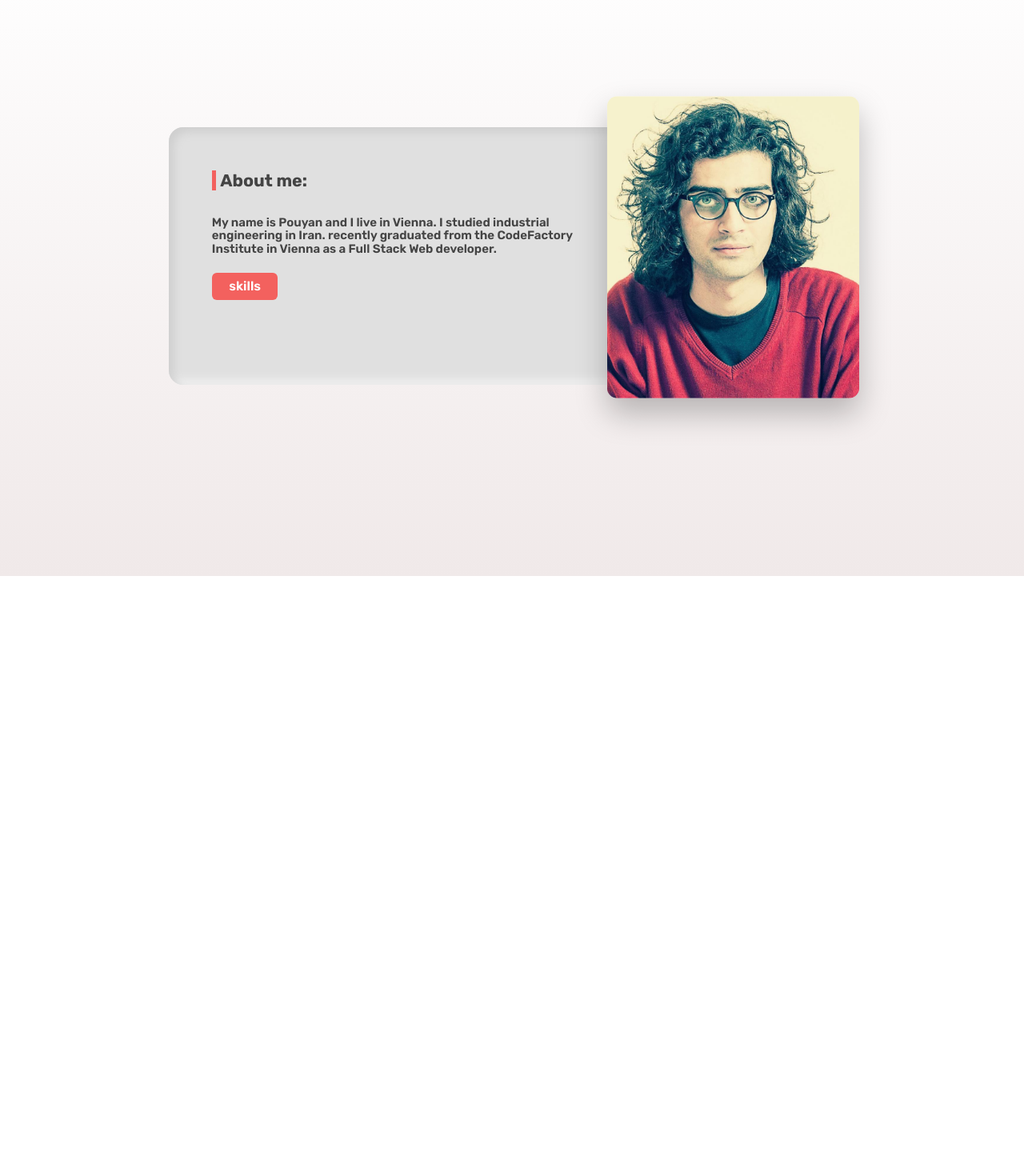
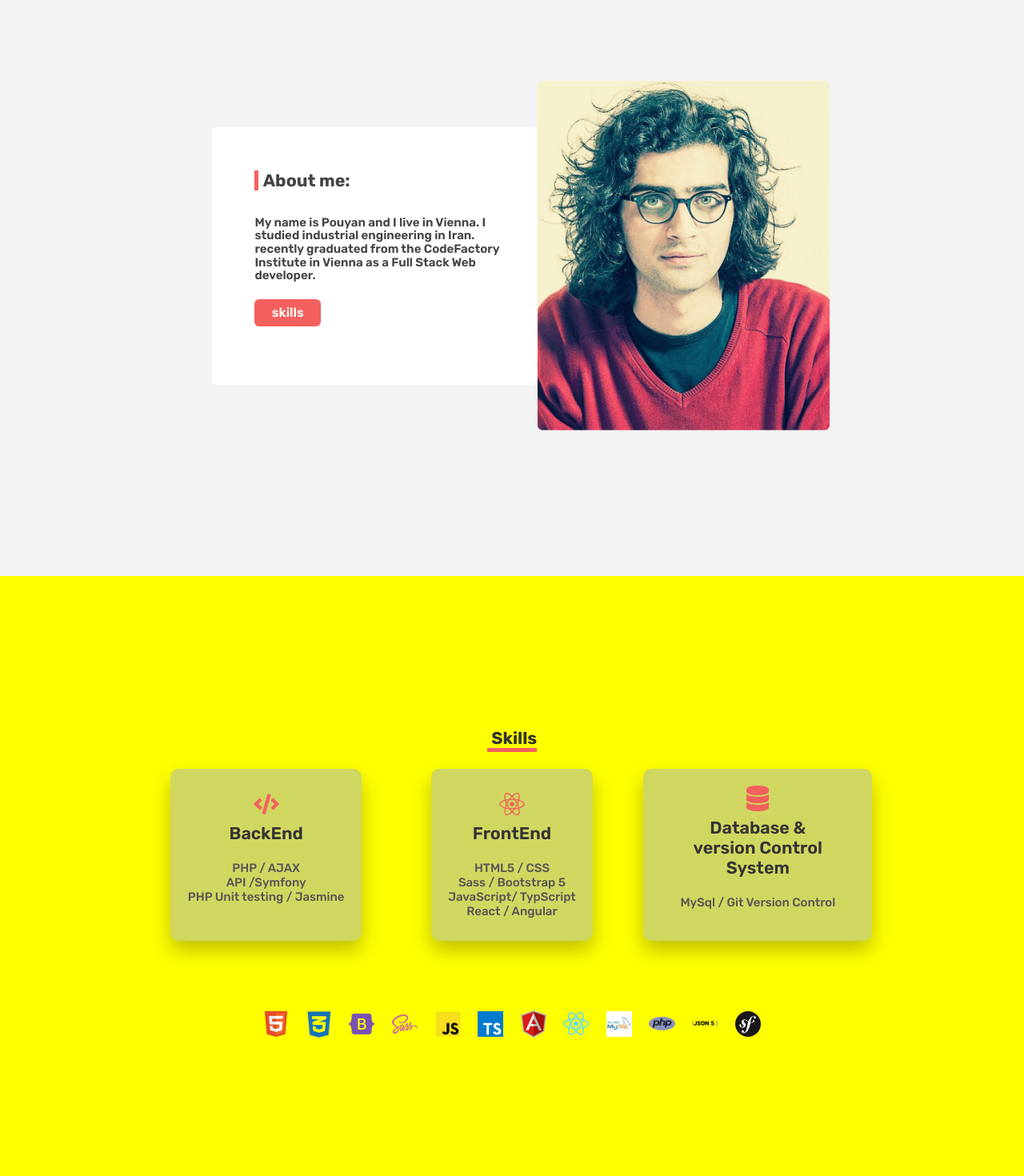
Before and after one commit to puoyan/react-portfolio-v3, a React (Create React App) app: page / in a window 1280 px wide. Shown: the part 880-2350 px from the top of the page at 80% size. Built offline with nearby package versions, Linux system fonts and the light colour scheme.

Commit message:
skills added

```diff
--- a/src/App.css
+++ b/src/App.css
@@ -10,6 +10,6 @@
   scroll-behavior: smooth;
 }
 .app .sections > * {
-  width: 100vw;
-  height: 100vh;
-}/*# sourceMappingURL=App.css.map */
+  max-width: 100vw;
+  max-height: 100vh;
+} /*# sourceMappingURL=App.css.map */
--- a/src/App.scss
+++ b/src/App.scss
@@ -1,14 +1,16 @@
 .app {
   height: 100%;
   overflow-x: none;
+  box-sizing: border-box;
 
   .sections {
-    width: 100%;
-    // height: calc(100vh - 7rem);
+    max-width: 100%;
+    height: calc(100vh - 7rem);
     background-color: none;
     position: relative;
     top: 0;
     scroll-behavior: smooth;
+    box-sizing: border-box;
     // scroll-snap-type: y mandatory;
     // scrollbar-width: none;
     // &::-webkit-scrollbar {
--- a/src/components/About/About.module.scss
+++ b/src/components/About/About.module.scss
@@ -1,31 +1,29 @@
 @import "../../global.scss";
 .about {
-  background-image: linear-gradient(to bottom, #ffffffe0, #eee6e6e0);
+  // background-image: linear-gradient(to bottom, #ffffffe0, #eee6e6e0);
+  background-color: rgb(243, 243, 243);
   display: flex;
   justify-content: center;
   align-items: center;
+  padding: 4rem;
 
   .container {
-    width: 80rem;
+    width: 70rem;
     height: 30rem;
-    background-image: linear-gradient(to left, #868282e0, #bbc1c188);
+    background-color: #fff;
     padding: 3rem 5rem;
-    border-radius: 8px;
+    border-radius: 5px;
     position: relative;
-    box-shadow: $shadow;
-
+    // border: 1px solid $color-primary;
+    // border-top: 10px solid $color-primary;
     display: flex;
     align-items: space-between;
-    border-radius: 18px;
-    background: #e0e0e0;
-    box-shadow: inset 6px 6px 12px #cecece, inset -6px -6px 12px #f2f2f2;
 
-    gap: 8rem;
+    gap: 9rem;
     img {
-      height: 22rem;
-      border-radius: 8px;
-      transform: scale(1.6);
-      box-shadow: $shadow;
+      width: 100%;
+      border-radius: 4px;
+      transform: scale(1.7);
     }
 
     .text {
@@ -61,3 +59,29 @@
     }
   }
 }
+@media (max-width: $breakpoint-sm) {
+  .about {
+    .container {
+      flex-direction: column-reverse;
+      justify-content: center;
+      align-items: center;
+      text-align: center;
+      background-image: none;
+      gap: 1rem;
+      height: 67rem;
+      padding: 7rem;
+      margin-top: 10rem;
+      img {
+        max-width: 20rem;
+        margin: 7rem auto;
+      }
+      h4 {
+        border-left: 0.7rem solid $color-primary !important;
+        font-size: 3rem !important;
+      }
+      p {
+        font-size: 1.4rem !important;
+      }
+    }
+  }
+}
--- a/src/components/Header/Header.module.scss
+++ b/src/components/Header/Header.module.scss
@@ -4,6 +4,7 @@
   background-size: cover;
   display: flex;
   align-items: center;
+
   // justify-content: start;
   .hero {
     padding: 3rem;
--- a/src/components/Works/Works.jsx
+++ b/src/components/Works/Works.jsx
@@ -1,5 +1,11 @@
-import "./Works.module.scss";
+import styles from "./Works.module.scss";
 
 export default function Works() {
-  return <div className="works" id="works"></div>;
+  return (
+    <div className={styles.works} id="works">
+      <div className={styles.card}>
+        <div className={styles["img-box"]}></div>
+      </div>
+    </div>
+  );
 }
--- a/src/components/skills/Skills.jsx
+++ b/src/components/skills/Skills.jsx
@@ -1,43 +1,43 @@
-import "./Skills.module.scss";
-// import { FaCode, FaReact, FaDatabase } from "react-icons/fa";
+import styles from "./Skills.module.scss";
+import { FaCode, FaReact, FaDatabase } from "react-icons/fa";
 
 export default function Skills() {
   return (
-    <div className="skills" id="skills">
-      {/* <div className="container">
-        <div className="grid-col-3">
+    <div className={styles.skills} id="skills">
+      <div className={styles.container}>
+        <div className={styles["grid-col-3"]}>
           <h4>Skills </h4>
-          <div className="skill-box">
-            <div className="icon">
+          <div className={styles["skill-box"]}>
+            <div className={styles.icon}>
               <FaCode />
             </div>
-            <div className="title">BackEnd</div>
-            <div className="text">
+            <div className={styles.title}>BackEnd</div>
+            <div className={styles.text}>
               PHP / AJAX <br /> API /Symfony <br /> PHP Unit testing / Jasmine
               <br />
               <br />
             </div>
           </div>
-          <div className="skill-box">
-            <div className="icon">
+          <div className={styles["skill-box"]}>
+            <div className={styles.icon}>
               <FaReact />
             </div>
-            <div className="title">FrontEnd</div>
-            <div className="text">
+            <div className={styles.title}>FrontEnd</div>
+            <div className={styles.text}>
               HTML5 / CSS <br /> Sass / Bootstrap 5 <br /> JavaScript/ TypScript
               <br /> React / Angular
             </div>
           </div>
-          <div className="skill-box">
-            <div className="icon">
+          <div className={styles["skill-box"]}>
+            <div className={styles.icon}>
               <FaDatabase />
             </div>
-            <div className="title">
+            <div className={styles.title}>
               Database &
               <br />
               version Control System
             </div>
-            <div className="text">
+            <div className={styles.text}>
               MySql / Git Version Control
               <br />
               <br />
@@ -45,9 +45,10 @@ export default function Skills() {
           </div>
         </div>
 
-        <div className="grid-col-6">
+        <div className={styles["grid-col-6"]}>
           <img src="assets/imgs/logos/html.png" alt="" />
           <img src="assets/imgs/logos/css.png" alt="" />
+          <img src="assets/imgs/logos/bootstrap.svg" alt="" />
           <img src="assets/imgs/logos/sass.svg" alt="" />
           <img src="assets/imgs/logos/js.png" alt="" />
           <img src="assets/imgs/logos/typescript.svg" alt="" />
@@ -55,11 +56,10 @@ export default function Skills() {
           <img src="assets/imgs/logos/react.svg" alt="" />
           <img src="assets/imgs/logos/mysql.svg" alt="" />
           <img src="assets/imgs/logos/php.svg" alt="" />
-          <img src="assets/imgs/logos/bootstrap.svg" alt="" />
           <img src="assets/imgs/logos/json.svg" alt="" />
           <img src="assets/imgs/logos/symfony.svg" alt="" />
         </div>
-      </div> */}
+      </div>
     </div>
   );
 }
--- a/src/components/skills/Skills.module.scss
+++ b/src/components/skills/Skills.module.scss
@@ -1,19 +1,18 @@
 @import "../../global.scss";
 .skills {
-  background-image: linear-gradient(
-    to right,
-    rgb(251, 250, 224),
-    rgb(217, 216, 201)
-  );
-
-  padding: 4rem;
+  background-color: yellow;
+  background-image: linear-gradient(to right, rgb(243, 243, 243));
+  padding: 2rem;
   box-sizing: border-box;
-  overflow: hidden;
+  // overflow: hidden;
+  display: flex;
+  justify-content: center;
+  align-items: center;
 
   .container {
-    max-width: 100rem;
+    max-width: 90rem;
     // background-color: rgb(199, 149, 149);
-    overflow: hidden;
+    // overflow: hidden;
     display: flex;
     flex-direction: column;
     justify-content: center;
@@ -28,7 +27,7 @@
       margin-bottom: 5rem;
 
       h4 {
-        font-size: 3rem;
+        font-size: 2rem;
         grid-column: 1/-1;
         align-self: center;
         justify-self: center;
@@ -42,7 +41,7 @@
         align-self: center;
         justify-self: center;
         text-align: center;
-        min-width: 12rem;
+        min-width: 18rem;
         max-height: 20rem;
         padding: 3rem 2rem;
         background-color: $color-tertiary;
@@ -77,7 +76,7 @@
 
     .grid-col-6 {
       display: grid;
-      max-width: 120rem;
+      max-width: 50rem;
       grid-template-columns: repeat(12, 1fr);
       justify-content: center;
       align-items: center;
@@ -85,16 +84,46 @@
       margin: 0 auto;
       gap: 2rem;
       border-radius: 10px;
-      // background: rgb(251, 250, 224);
-      // box-shadow: inset 6px 6px 12px #bababa,
-      //   inset -6px -6px 12px rgb(251, 250, 224);
-      // padding: 2rem;
+      // background-color: red;
+      padding: 3rem;
+      z-index: 1;
 
       img {
         font-size: 2rem;
-        max-width: 5rem;
+        max-width: 3rem;
         // background-color: yellow;
       }
     }
   }
 }
+
+@media (max-width: $breakpoint-sm) {
+  .skills {
+    .container {
+      .grid-col-3 {
+        grid-template-columns: 1fr;
+        gap: 2rem;
+        .skill-box {
+          min-width: 40rem;
+        }
+      }
+      .grid-col-6 {
+        grid-template-columns: repeat(6, 1fr);
+      }
+    }
+  }
+}
+@media (max-width: $breakpoint-xs) {
+  .skills {
+    .container {
+      .grid-col-3 {
+        .skill-box {
+          min-width: 30rem;
+        }
+      }
+      .grid-col-6 {
+        grid-template-columns: repeat(3, 1fr);
+      }
+    }
+  }
+}
```
